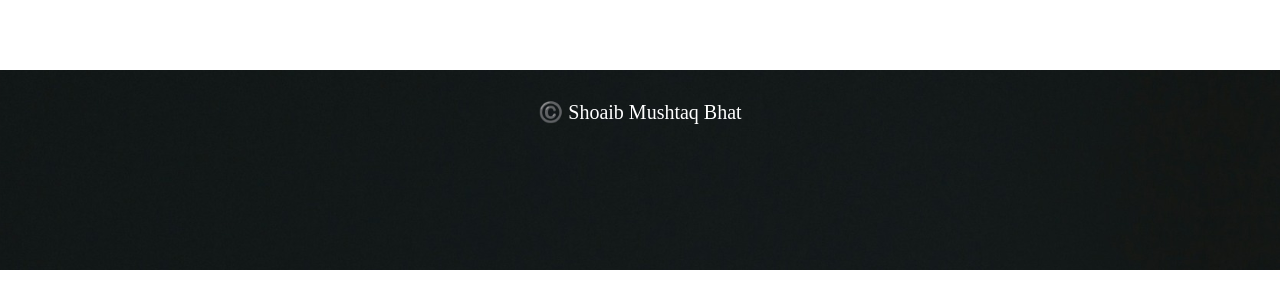
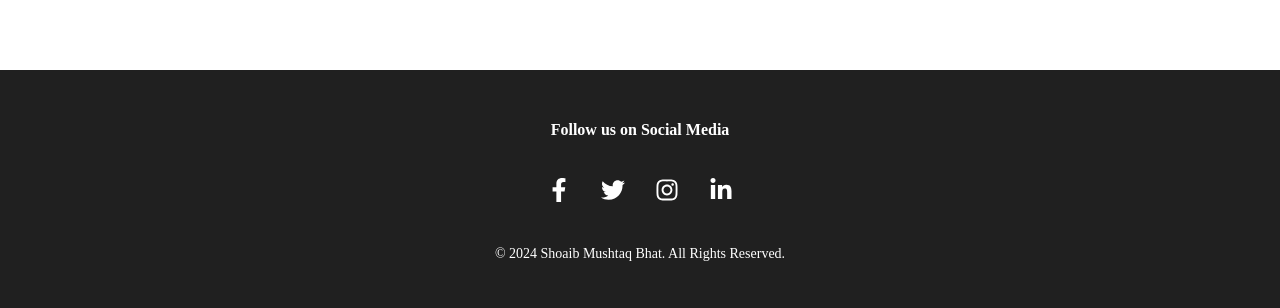
Before and after one commit to shuaibkashmiri/firstReactApp, a React (Create React App) app: page /post in a window 1280 px wide. Shown: the part 778-1086 px from the top of the page. Before the commit the page ends 1048 px from the top, so only its background shows below. Built offline with nearby package versions, Linux system fonts and the light colour scheme; no server answers.

Commit message:
footer added

```diff
--- a/src/components/Footer.jsx
+++ b/src/components/Footer.jsx
@@ -1,12 +1,32 @@
-import React from 'react'
-import '../styles/footer.scss'
+import React from 'react';
+import { FaFacebookF, FaTwitter, FaInstagram, FaLinkedinIn } from 'react-icons/fa';
+import '../styles/footer.scss';  // Optional: for styling
 
 const Footer = () => {
-  return (
-    <div className='footer'>
-       <p>©️ Shoaib Mushtaq Bhat</p>
-    </div>
-  )
+    return (
+        <footer className="footer">
+            <div className="footer-content">
+                <h4>Follow us on Social Media</h4>
+                <div className="social-icons">
+                    <a href="https://www.facebook.com" target="_blank" rel="noopener noreferrer">
+                        <FaFacebookF />
+                    </a>
+                    <a href="https://www.twitter.com" target="_blank" rel="noopener noreferrer">
+                        <FaTwitter />
+                    </a>
+                    <a href="https://www.instagram.com" target="_blank" rel="noopener noreferrer">
+                        <FaInstagram />
+                    </a>
+                    <a href="https://www.linkedin.com" target="_blank" rel="noopener noreferrer">
+                        <FaLinkedinIn />
+                    </a>
+                </div>
+            </div>
+            <div className="footer-bottom">
+                <p>© 2024 Shoaib Mushtaq Bhat. All Rights Reserved.</p>
+            </div>
+        </footer>
+    );
 }
 
-export default Footer
+export default Footer;
--- a/src/styles/footer.scss
+++ b/src/styles/footer.scss
@@ -1,19 +1,29 @@
-* {
-  margin: 0;
-  padding: 0;
+.footer {
+  background-color: rgb(32, 32, 32);
+  color: #fff;
+  padding: 4% 0;
+  text-align: center;
+
+
 }
 
-.footer {
-  background-color: #333;
-  background-image: url("../../public/assets/hero.svg");
-  background-size:230%;
+.footer h4 {
+  margin-bottom: 3%;
+}
 
-  height: 20vh;
-  text-align: center;
-  color: white;
-  font-size: 20px;
-  padding: 20px;
-  > p {
-    margin-top: 10px;
-  }
+.social-icons a {
+  color: #fff;
+  margin: 0 15px;
+  font-size: 24px;
+  transition: color 0.3s ease;
+  margin-bottom: 5%;
 }
+
+.social-icons a:hover {
+  color: #3498db; /* Hover color */
+}
+
+.footer-bottom {
+  margin-top: 3%;
+  font-size: 14px;
+}
```
